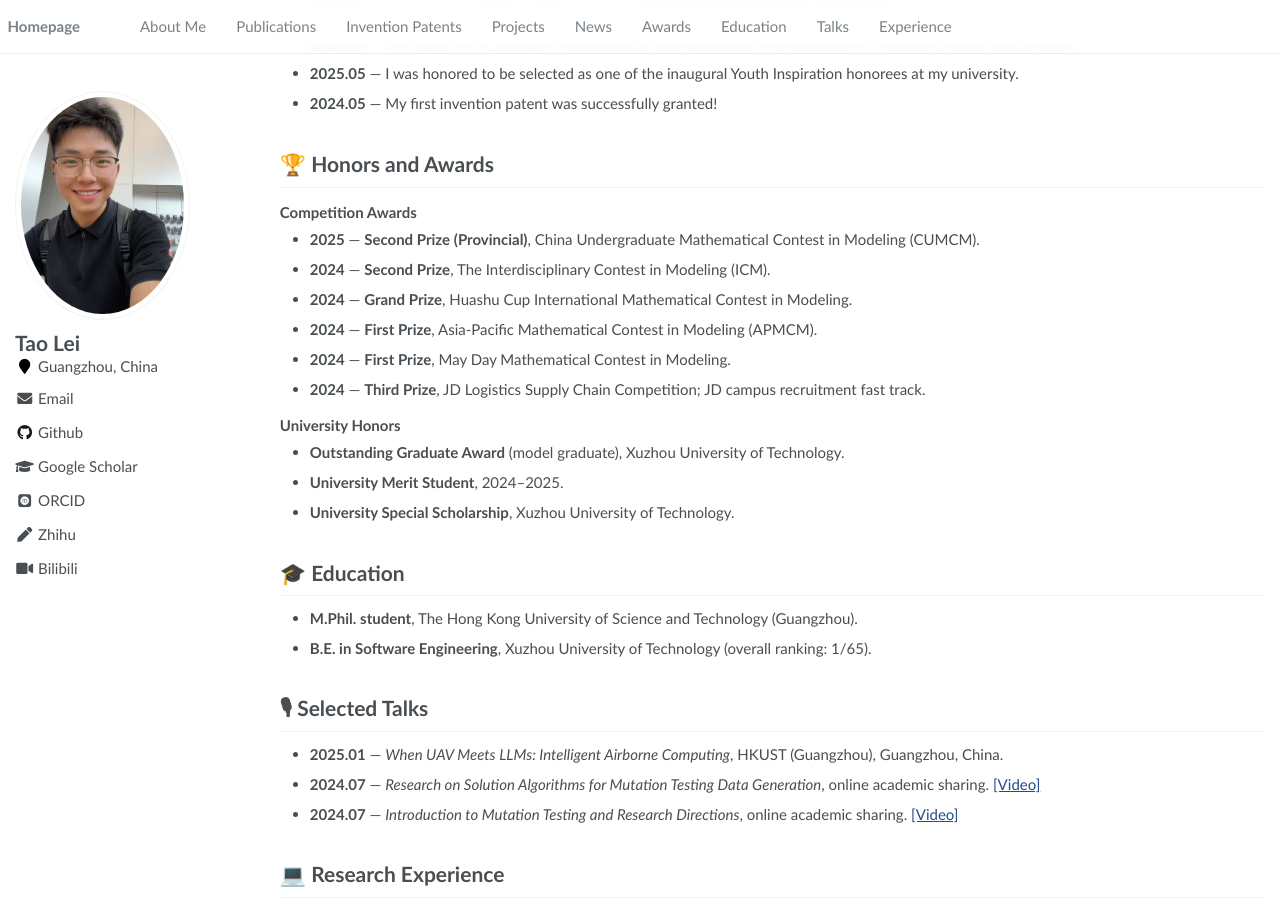
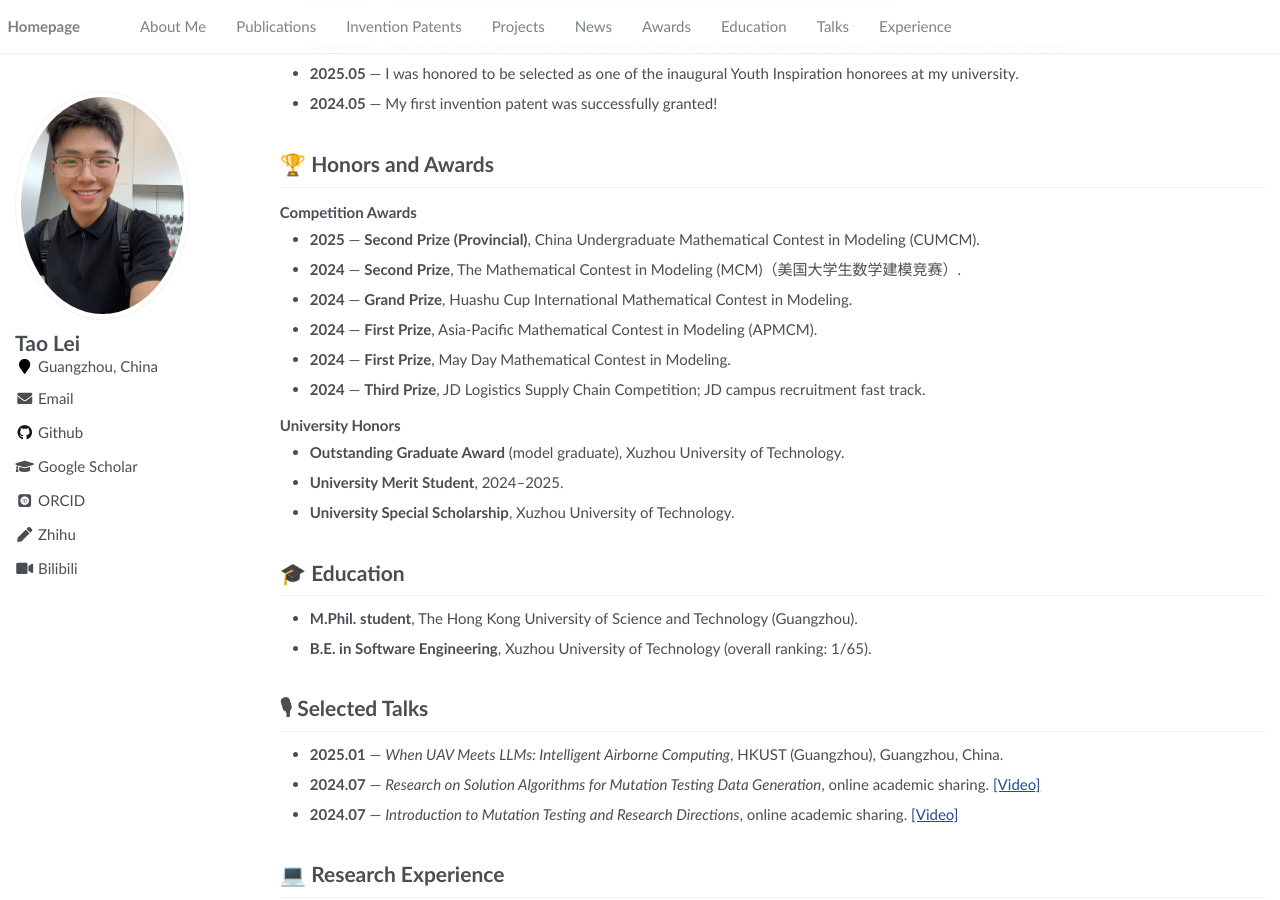
Before and after one commit to LayTAO/laytao.github.io, a Jekyll site: the page built from _pages/about.md, in a window 1280 px wide and 900 px high, scrolled down 1492 px. Built offline with Jekyll 4.4.1, drawn with Linux system fonts in a browser that asks for light colours; some web fonts are replaced.

Commit message:
Update about.md

```diff
--- a/_pages/about.md
+++ b/_pages/about.md
@@ -115,7 +115,7 @@ Qian Qu, Xiangying Dang, Heng Xia, **Lei Tao**
 ### Competition Awards
 
 - **2025** — **Second Prize (Provincial)**, China Undergraduate Mathematical Contest in Modeling (CUMCM).
-- **2024** — **Second Prize**, The Interdisciplinary Contest in Modeling (ICM).
+- **2024** — **Second Prize**, The Mathematical Contest in Modeling (MCM)（美国大学生数学建模竞赛）.
 - **2024** — **Grand Prize**, Huashu Cup International Mathematical Contest in Modeling.
 - **2024** — **First Prize**, Asia-Pacific Mathematical Contest in Modeling (APMCM).
 - **2024** — **First Prize**, May Day Mathematical Contest in Modeling.
```
